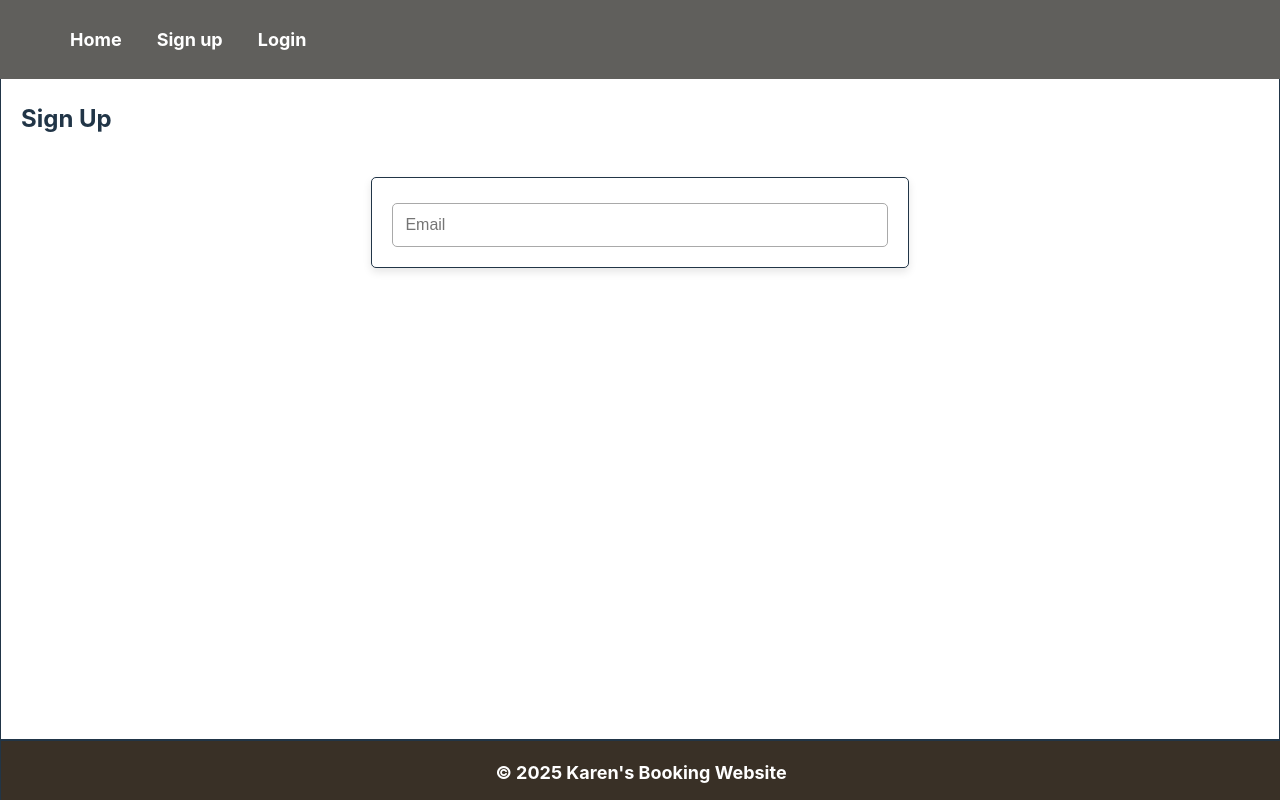
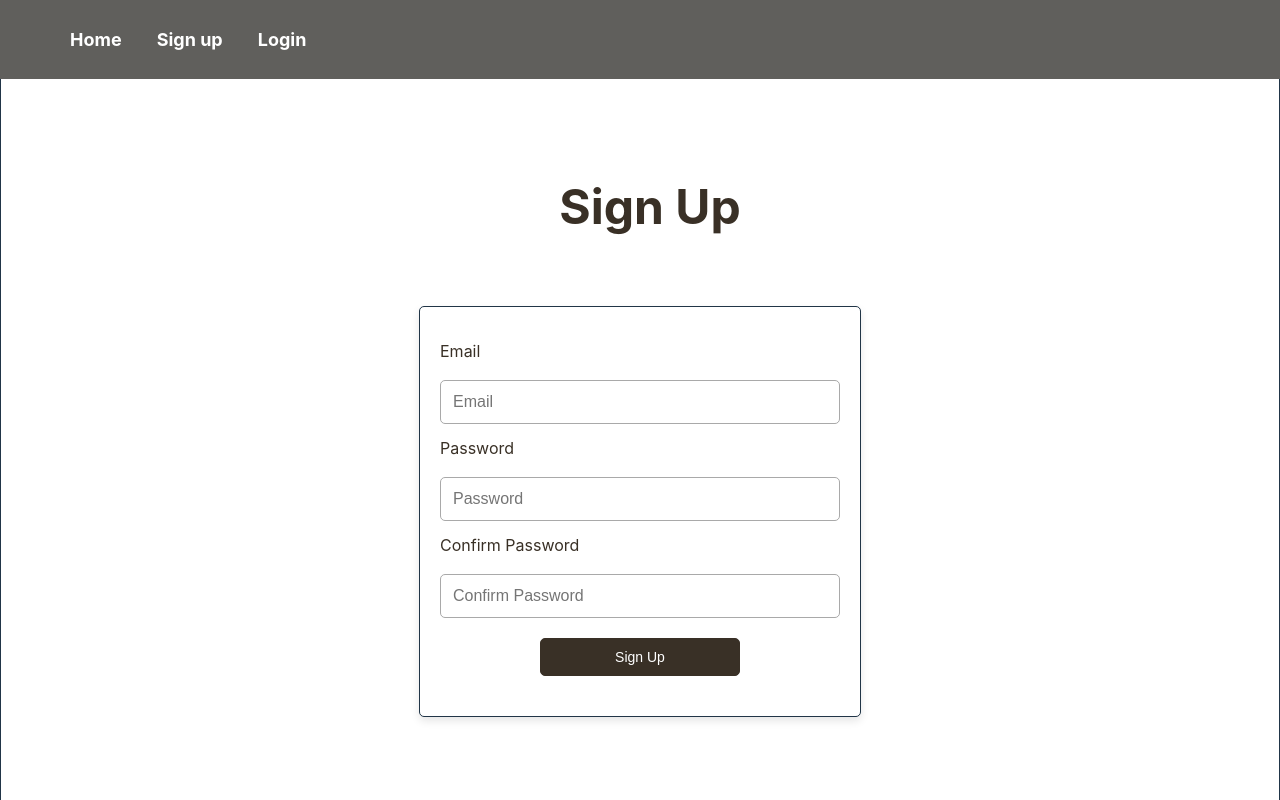
Before and after one commit to numikkaren/booking-app-firebase, a React (Vite) app: page /sign-up in a window 1280 px wide. Shown: the top 800 px of the page. Built offline with nearby package versions, Linux system fonts and the light colour scheme; no server answers.

Commit message:
Added sign up feature

```diff
--- a/src/Components/Equipment.jsx
+++ b/src/Components/Equipment.jsx
@@ -1,19 +1,19 @@
 
-import PropTypes from 'prop-types'
+import PropTypes from 'prop-types';
 
 function Equipment(props){
 
     return(
        <div className="card">
             <img className="card-image" src={props.image} alt={`${props.name} image`} />
-            <h2 className="card-title">Name: {props.name}</h2>
-            <p className="card-description">Description: {props.description}</p>
+            <h2 className="card-title">{props.name}</h2>
+            <p className="card-description">{props.description}</p>
             <p>Availability: {props.availability ? "Yes":"No"}</p>
             <button className="button-submit" type="submit">See details</button>
        </div>
     );
 }
-Equipment.PropTypes = {
+Equipment.propTypes = {
     name: PropTypes.string,
     description: PropTypes.string,
     availability:PropTypes.bool,
--- a/src/index.css
+++ b/src/index.css
@@ -119,28 +119,41 @@ p {
   color:#393026;
 }
 
+
+.signup-container {
+  display: flex;
+  flex-direction: column;
+  height: 100vh;
+}
+
 .form-container {
+  width: 100%;
+  max-width: 400px;
   border: #213547 1px solid;
   background-color: white;
   padding: 20px;
   box-shadow: 0 4px 8px rgba(0, 0, 0, 0.1);
-  max-width: 40%;
   margin: 40px auto;
-  text-align: left;
+  text-align: center;
   border-radius: 5px;
 }
 
 .form-label{
+  display: block;
+  text-align: left;
   color:#393026;
   margin-bottom: 5px;
-  font-weight: bold;
+  font-size: 16px;
 }
 
 label{
   padding: 12px 12px 12px 0;
   display: block;
-  margin-left: 20px;
+  text-align: left;
+  color:#393026;
+  font-size: 16px;
   background-color: white;
+
 }
 
 input {
@@ -152,6 +165,12 @@ input {
   border: 1px solid darkgrey;
   margin-top: 5px;
   font-size: 16px;
+}
+
+input:-webkit-autofill {
+  background-color: transparent !important;
+  -webkit-box-shadow: 0 0 0px 1000px white inset !important;
+  color: #000 !important;
 }
 
 .equipment-list {
@@ -194,29 +213,38 @@ input {
 
 .card .card-title{
   font-family: Arial, Helvetica, sans-serif;
-  margin: 0;
+  font-size: 18px;
   color: rgb(71, 68, 68);
 }
 
-.card .card-text{
-  font-family: Arial, Helvetica, sans-serif;
-  color: lightslategrey;
+.card .card-description{
+  font-size: 14px;
+  color: #555;
+  padding: 0 10px;
 }
 
-.card .button-submit {
+/*.button-submit {
   margin-top: auto;
   display: flex;
   justify-content: center;
   display: inline-block;
   width:100% ;
+}*/
+
+.card p {
+  font-size: 14px;
+  color: #666;
+  margin: 5px 0;
 }
 
 .button-submit{
-	display:inline-block;
+	display:block;
+  width: 100%;
+  max-width: 200px;
 	background-color:#393026;     /* Taupo*/
 	color:white;
-  margin: 20px;                 /* White Text*/
-	padding:10px 30px;
+  margin: 20px auto;                 /* White Text*/
+	padding:10px;
 	font-family:'Futura',sans-serif;
 	text-align:center;
 	text-decoration:none;
--- a/src/pages/Login.jsx
+++ b/src/pages/Login.jsx
@@ -24,10 +24,17 @@ function Login(){
     <div>
       <h1>Login</h1>
       <form className="form-container" onSubmit={handleLogin}>
-      <input  type="email" placeholder="Email" value={email} onChange={e => setEmail(e.target.value)}></input>
-      <input type="password" placeholder="Password" value={password} onChange={e => setPassword(e.target.value)}></input>
-      <button className="button-submit" type="submit">Login</button>
-      <p>{message}</p>
+        <label>Email</label>
+        <input  type="email" placeholder="Email" value={email} onChange={e => setEmail(e.target.value)}></input>
+        <label>Password</label>
+        <input
+          type="password"
+          placeholder="Password"
+          value={password}
+          onChange={e => setPassword(e.target.value)} autoComplete="new-password" >
+        </input>
+        <button className="button-submit" type="submit">Login</button>
+        <p>{message}</p>
       </form>
     </div>
   );
--- a/src/pages/SignUp.jsx
+++ b/src/pages/SignUp.jsx
@@ -11,7 +11,9 @@ function SignUp(){
     // for navigation after sign up
     const navigate = useNavigate();
 
-    async function handleSignup(){
+    async function handleSignup(event){
+
+        event.preventDefault();
 
         if(password !== confirmPassword){
             setMessage("Passwords do not match!Please try again.");
@@ -20,7 +22,7 @@ function SignUp(){
             try{
                 await registerWithEmail(email,password);
                 setMessage("Registered Successful!");
-                navigate("/");          //redirecting to login page
+                navigate("/login");                             //redirecting to login page
             }catch(error){
                 setMessage(error.message);
             }
@@ -28,10 +30,22 @@ function SignUp(){
 
     }
     return(
-       <div>
-            <h2>Sign Up</h2>
-            <form className="form-container">
-            <input type="email" placeholder="Email"  ></input>
+       <div className="signup-container">
+            <h1>Sign Up</h1>
+            <form className="form-container" onSubmit={handleSignup}>
+                <label>Email</label>
+                <input type="email" placeholder="Email" value={email} onChange={e => setEmail(e.target.value)} ></input>
+                <label>Password</label>
+                <input type="password"
+                    placeholder="Password"
+                    value={password}
+                    onChange={ e => setPassword(e.target.value)}
+                    autoComplete="new-password" >
+                </input>
+                <label>Confirm Password</label>
+                <input type="password" placeholder="Confirm Password" value={confirmPassword} onChange={ e => setConfirmPassword(e.target.value)}></input>
+                <button className="button-submit" type="submit">Sign Up</button>
+                <p>{message}</p>
             </form>
        </div>
     );
```
